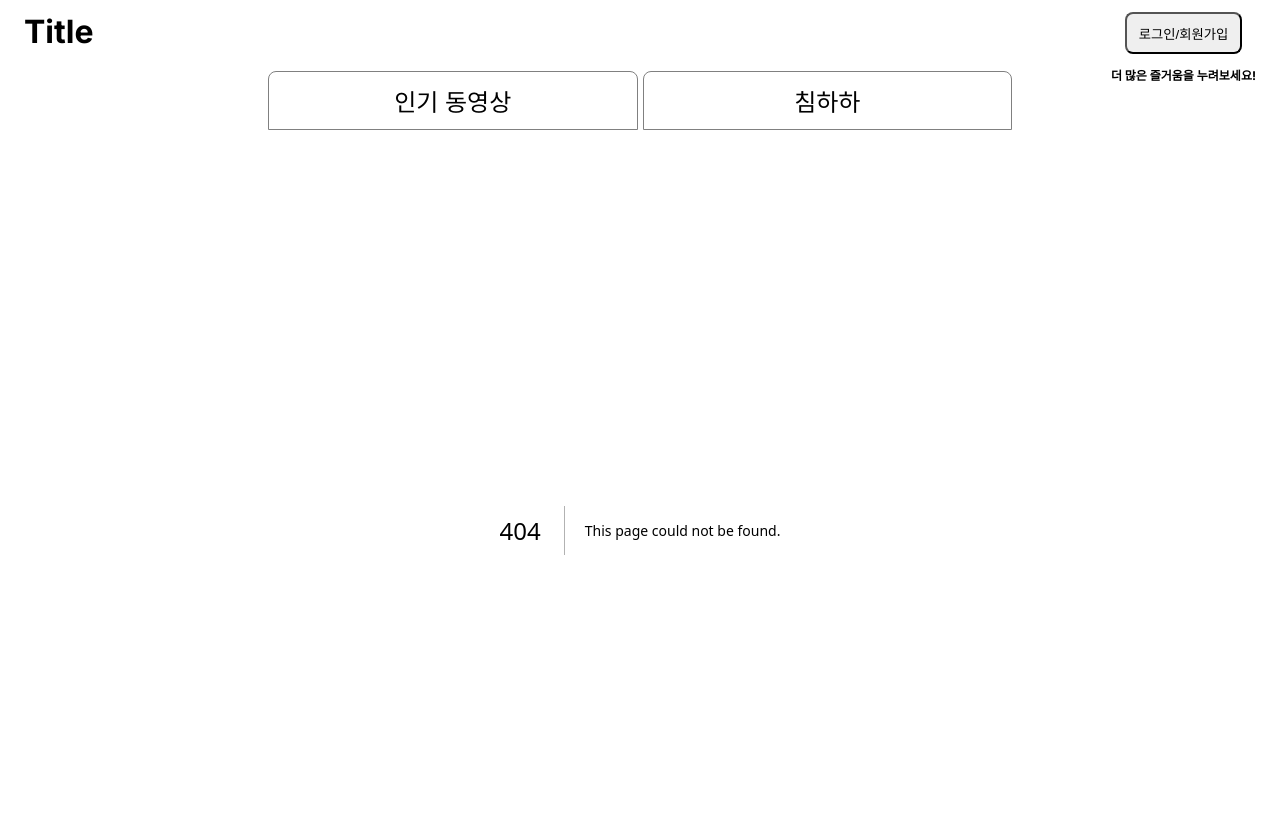
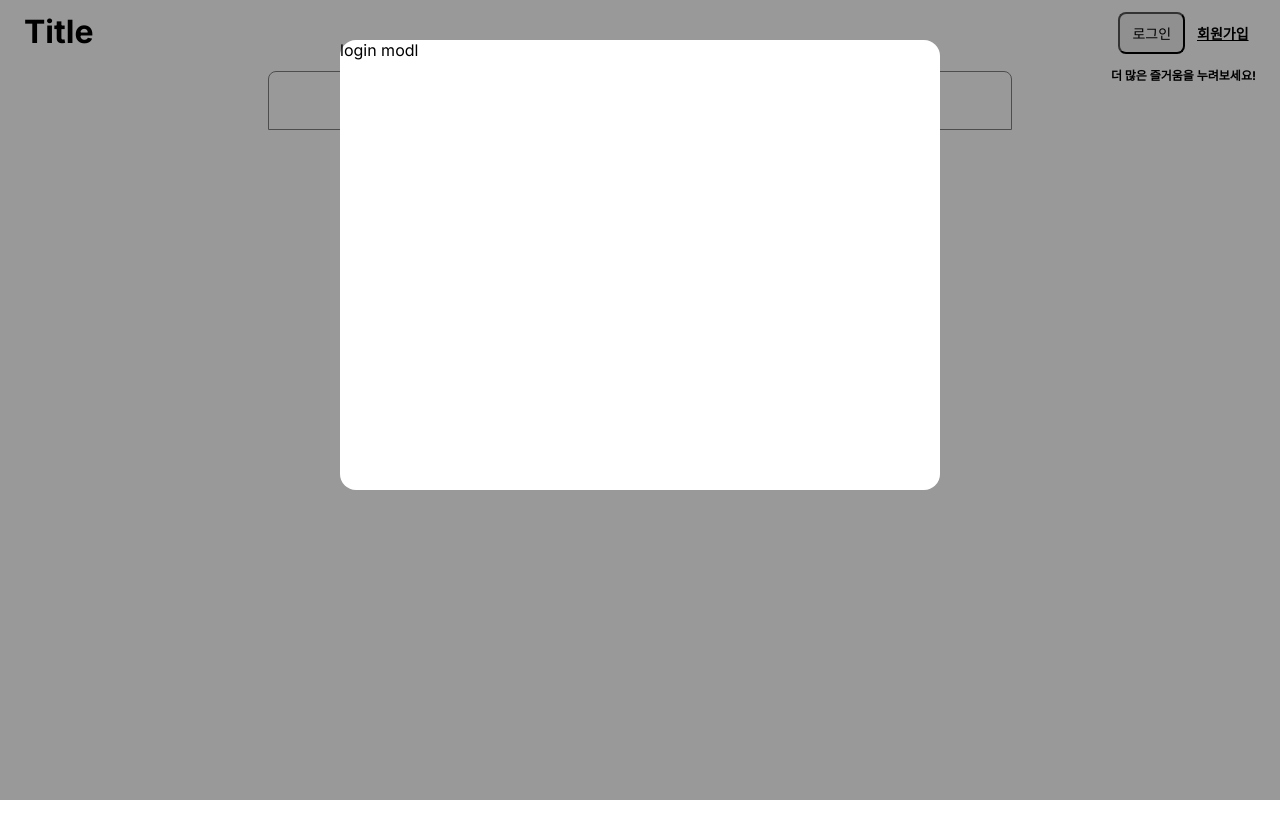
Before and after one commit to boyfromthewell/nextjs-playground, a Next.js app: page /login in a window 1280 px wide. Before the commit this address had no page. Shown: the top 838 px of the page. After the commit the page ends 800 px from the top, so only its background shows below. Built offline with nearby package versions, Linux system fonts and the light colour scheme.

Commit message:
feat: 로그인, 회원가입 모달 (Parallel Routing)

```diff
--- /dev/null
+++ b/src/app/@auth/(.)login/page.tsx
@@ -0,0 +1,5 @@
+import LoginModal from '@/app/_components/LoginModal';
+
+export default function Page() {
+  return <LoginModal />;
+}
--- /dev/null
+++ b/src/app/@auth/default.tsx
@@ -0,0 +1,3 @@
+export default function Default() {
+  return null;
+}
--- a/src/app/_components/LoginButton.tsx
+++ b/src/app/_components/LoginButton.tsx
@@ -1,9 +1,17 @@
+import Link from 'next/link';
 import styled from 'styled-components';
 
 export default function LoginButton() {
   return (
     <Wrapper>
-      <Button>로그인/회원가입</Button>
+      <LoginSignup>
+        <Link href="/login">
+          <Button>로그인</Button>
+        </Link>
+        <Link href="/signup">
+          <p>회원가입</p>
+        </Link>
+      </LoginSignup>
       <span>더 많은 즐거움을 누려보세요!</span>
     </Wrapper>
   );
@@ -11,13 +19,25 @@ export default function LoginButton() {
 
 const Wrapper = styled.div`
   display: flex;
-  flex-direction: column;
   align-items: center;
   gap: 12px;
+  flex-direction: column;
   span {
     font-size: 12px;
   }
+  p {
+    text-decoration: underline;
+    font-size: 14px;
+    cursor: pointer;
+  }
 `;
+
+const LoginSignup = styled.div`
+  display: flex;
+  align-items: center;
+  gap: 12px;
+`;
+
 const Button = styled.button`
   width: fit-content;
   height: 42px;
@@ -26,4 +46,5 @@ const Button = styled.button`
   display: flex;
   justify-content: center;
   align-items: center;
+  font-size: 14px;
 `;
--- /dev/null
+++ b/src/app/_components/LoginModal.tsx
@@ -0,0 +1,10 @@
+'use client';
+import Modal from './Modal';
+
+export default function LoginModal() {
+  return (
+    <Modal>
+      <div>login modl</div>
+    </Modal>
+  );
+}
--- /dev/null
+++ b/src/app/_components/Modal.tsx
@@ -0,0 +1,35 @@
+import { ReactNode } from 'react';
+import styled from 'styled-components';
+
+export default function Modal({ children }: { children: ReactNode }) {
+  return (
+    <Background>
+      <ModalContainer>{children}</ModalContainer>
+    </Background>
+  );
+}
+
+const Background = styled.div`
+  width: 100vw;
+  height: 100%;
+  display: flex;
+  justify-content: center;
+  position: absolute;
+  background-color: rgba(0, 0, 0, 0.4);
+  top: 0;
+  left: 0;
+  right: 0;
+  bottom: 0;
+`;
+
+const ModalContainer = styled.div`
+  background: #ffffff;
+  position: relative;
+  top: 5%;
+  max-width: 80vw;
+  min-width: 600px;
+  border-radius: 16px;
+  display: flex;
+  flex-direction: column;
+  height: 450px;
+`;
--- a/src/app/_components/VideoInfo.tsx
+++ b/src/app/_components/VideoInfo.tsx
@@ -18,7 +18,7 @@ export default function VideoInfo({ info }: VideoInfoProps) {
     <VideoInfoContainer>
       <Image
         priority
-        src={info.snippet.thumbnails.standard.url}
+        src={info.snippet.thumbnails.standard?.url || ''}
         alt="썸네일 이미지"
         width={480}
         height={360}
--- a/src/app/layout.tsx
+++ b/src/app/layout.tsx
@@ -14,7 +14,9 @@ export const metadata: Metadata = {
 
 export default function RootLayout({
   children,
+  auth,
 }: Readonly<{
+  auth: React.ReactNode;
   children: React.ReactNode;
 }>) {
   return (
@@ -22,7 +24,10 @@ export default function RootLayout({
       <body className={inter.className}>
         <Header />
         <RQProvider>
-          <StyledComponentsRegistry>{children}</StyledComponentsRegistry>
+          <StyledComponentsRegistry>
+            {children}
+            {auth}
+          </StyledComponentsRegistry>
         </RQProvider>
       </body>
     </html>
--- /dev/null
+++ b/src/app/login/page.tsx
@@ -0,0 +1,5 @@
+import LoginModal from '../_components/LoginModal';
+
+export default function Page() {
+  return <LoginModal />;
+}
--- /dev/null
+++ b/src/app/signup/page.tsx
@@ -0,0 +1,5 @@
+import SignupModal from '../_components/SignupModal';
+
+export default function Page() {
+  return <SignupModal />;
+}
```
Also changed, not shown: src/app/_components/SignupModal.tsx (added, +10 -0 lines).
